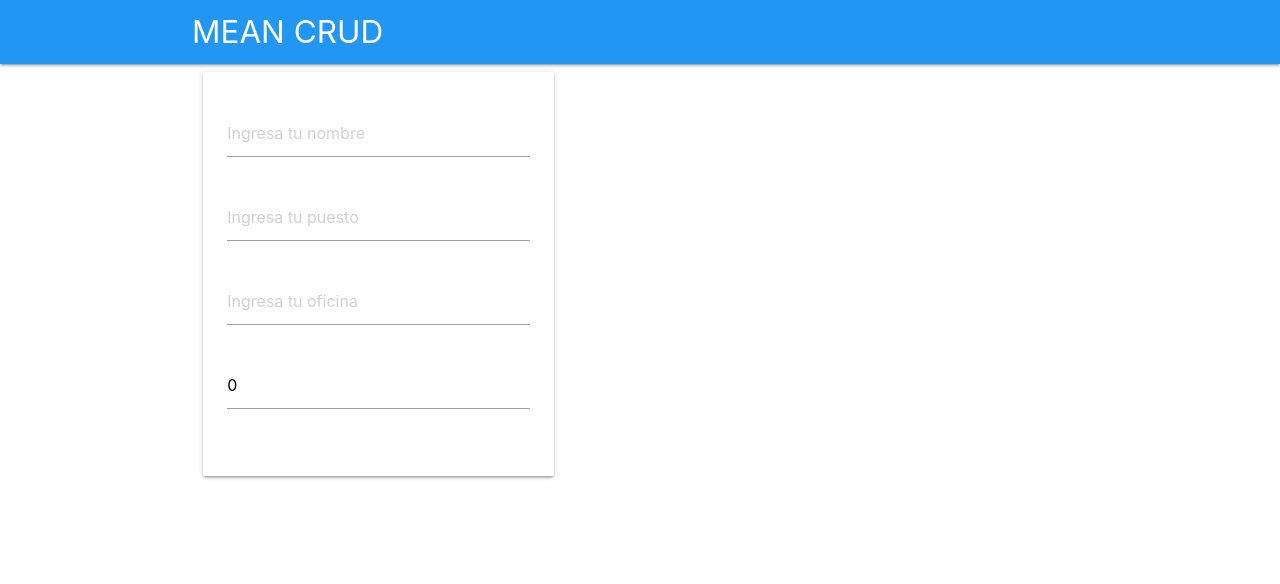
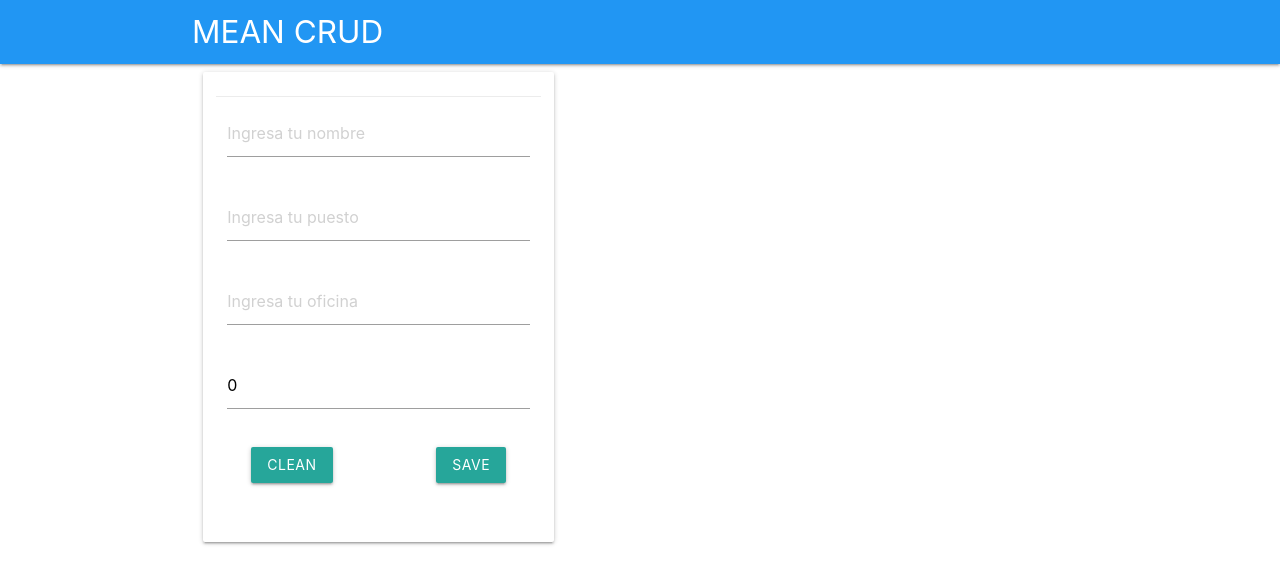
Before and after one commit to chaparron/mean-crud, an Angular app in the folder frontend/: page / in a window 1280 px wide. Shown: the top 584 px of the page. Built offline with nearby package versions, Linux system fonts and the light colour scheme.

Commit message:
Creamos en el formulario los botones 'save' y 'clean'

```diff
--- a/frontend/src/app/components/employees/employees.component.html
+++ b/frontend/src/app/components/employees/employees.component.html
@@ -25,6 +25,12 @@
                             [(ngModel)]="employeeService.selectedEmployee.salary"
                             placeholder="Ingresa tu sueldo">
                         </div>
+                        <div class="card-action">
+                            <div class="input-field col s12">
+                                <button class="btn">Clean</button>
+                                <button class="btn right">Save</button>
+                            </div>
+                        </div>
                     </div>
                 </div>
             </div>
```
Also changed, not shown: 1 other file (tests, documents, lock files or other folders).
